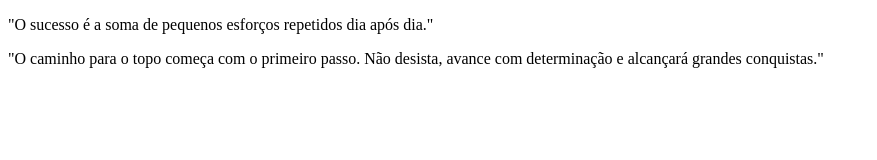
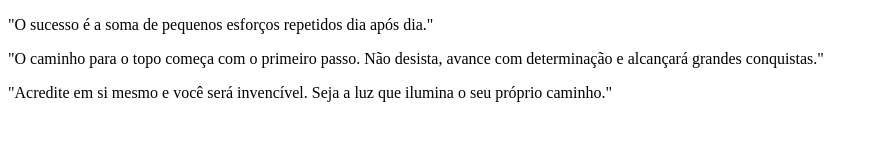
Before and after one commit to EricDCamargo/abutua-module1-project, a plain HTML site: page index.html in a window 1280 px wide. Shown: the whole page, without its empty margins (0-877 px from the left). Drawn offline with Linux system fonts and the light colour scheme.

Commit message:
feat: addiction of the third motivational sentence

```diff
--- a/index.html
+++ b/index.html
@@ -12,6 +12,10 @@
         "O caminho para o topo começa com o primeiro passo. Não desista, avance
         com determinação e alcançará grandes conquistas."
       </p>
+      <p>
+        "Acredite em si mesmo e você será invencível. Seja a luz que ilumina o
+        seu próprio caminho."
+      </p>
     </div>
   </body>
 </html>
```
